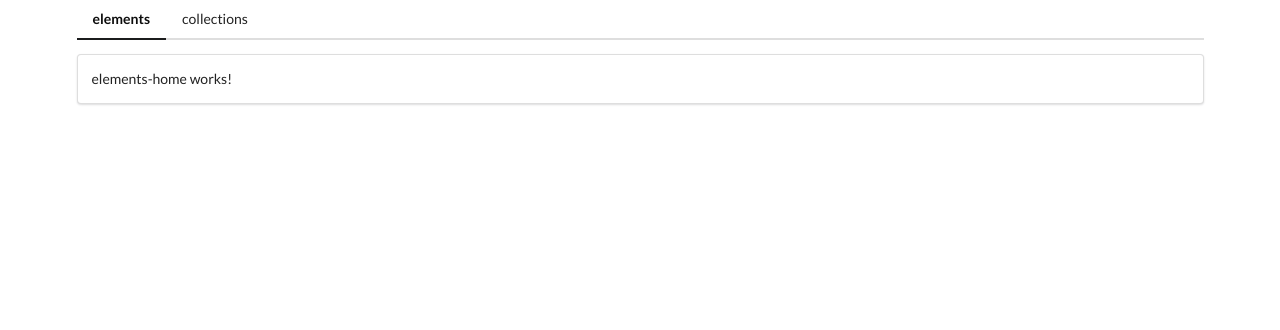
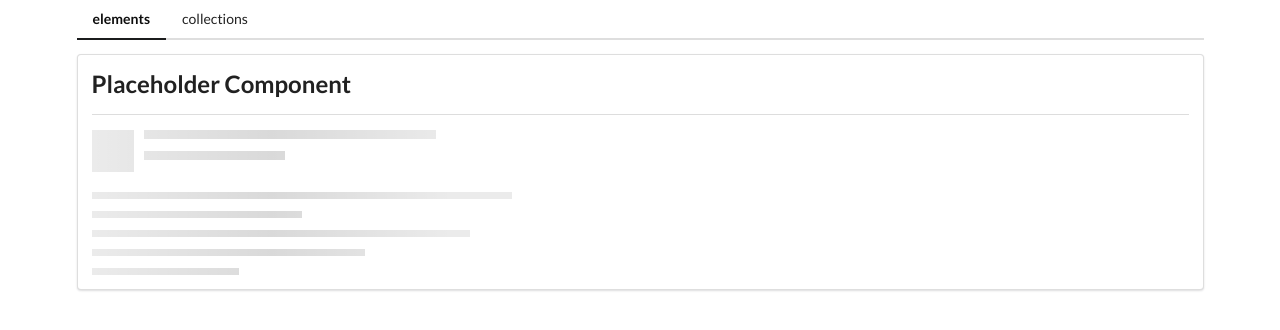
Before and after one commit to razvan-turiatca/angular-projects, an Angular app in the folder comps/: page /elements in a window 1280 px wide. Shown: the top 330 px of the page. Built offline with nearby package versions, Linux system fonts and the light colour scheme.

Commit message:
implement placeholder for elements component and times directive

```diff
--- a/comps/src/app/elements/elements-home/elements-home.component.html
+++ b/comps/src/app/elements/elements-home/elements-home.component.html
@@ -1 +1,3 @@
-<p>elements-home works!</p>
+<h2>Placeholder Component</h2>
+<div class="ui divider"></div>
+<app-placeholder [lines]="5" [header]="true"></app-placeholder>
--- a/comps/src/app/elements/elements.module.ts
+++ b/comps/src/app/elements/elements.module.ts
@@ -4,9 +4,11 @@
 import { ElementsRoutingModule } from './elements-routing.module';
 // import { ElementsComponent } from './elements.component';
 import { ElementsHomeComponent } from './elements-home/elements-home.component';
+import { PlaceholderComponent } from './placeholder/placeholder.component';
+import { TimesDirective } from './times.directive';
 
 @NgModule({
-  declarations: [ElementsHomeComponent],
+  declarations: [ElementsHomeComponent, PlaceholderComponent, TimesDirective],
   imports: [CommonModule, ElementsRoutingModule],
   exports: [],
 })
--- /dev/null
+++ b/comps/src/app/elements/placeholder/placeholder.component.html
@@ -0,0 +1,9 @@
+<div class="ui placeholder">
+  <div *ngIf="header" class="image header">
+    <div class="line"></div>
+    <div class="line"></div>
+  </div>
+  <div class="paragraph">
+    <div *appTimes="lines" class="line"></div>
+  </div>
+</div>
--- /dev/null
+++ b/comps/src/app/elements/times.directive.ts
@@ -0,0 +1,19 @@
+import { Directive, TemplateRef, ViewContainerRef, Input } from '@angular/core';
+
+@Directive({
+  selector: '[appTimes]',
+})
+export class TimesDirective {
+  constructor(
+    private viewContainer: ViewContainerRef,
+    private templateRef: TemplateRef<any>
+  ) {}
+
+  @Input('appTimes') set render(times: number) {
+    this.viewContainer.clear();
+
+    for (let i = 0; i < times; i++) {
+      this.viewContainer.createEmbeddedView(this.templateRef, {});
+    }
+  }
+}
```
Also changed, not shown: comps/src/app/elements/placeholder/placeholder.component.ts (added, +11 -0 lines), comps/src/app/elements/placeholder/placeholder.component.css (added), 2 other files (tests, documents, lock files or other folders).
